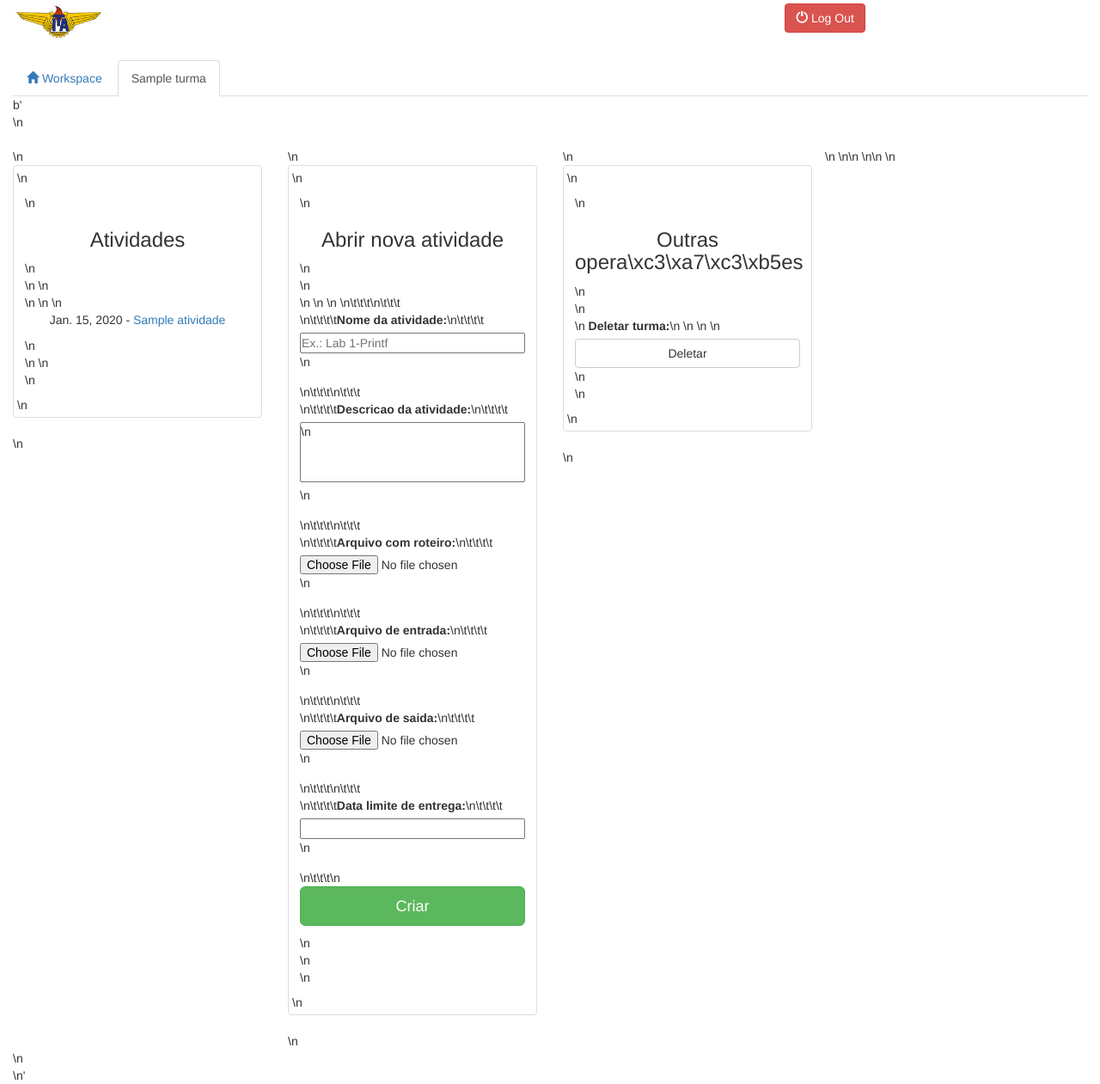
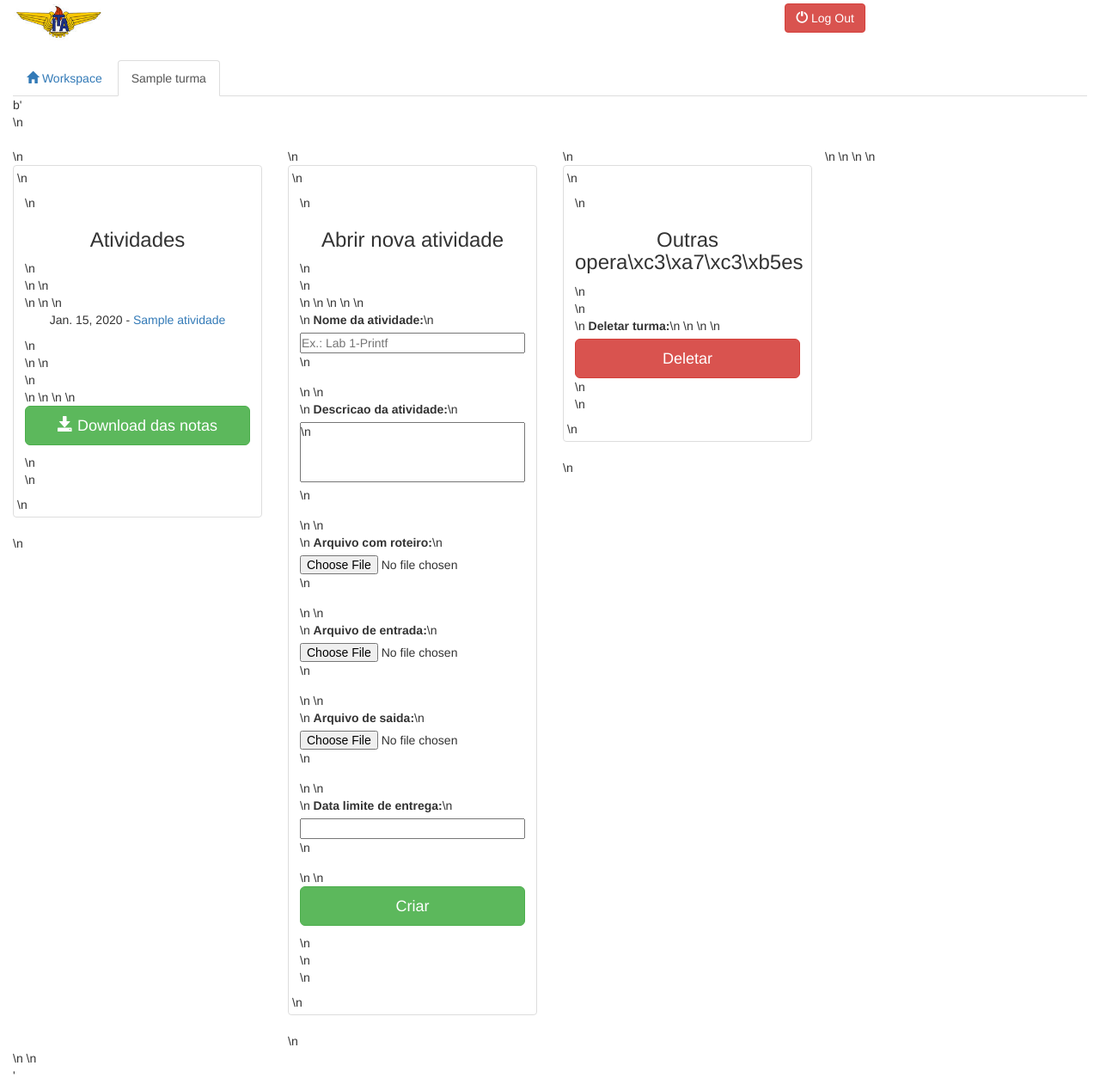
Before and after one commit to AthenaCES29/Athena, a Django app: page /professor/ in a window 1280 px wide, after a click that opens the changed part. Shown: the whole page at 86% size. Run offline with Django 3.2, Linux system fonts and the light colour scheme; a user stored in the database is signed in; tables that the repository leaves empty hold one stand-in row (values such as "Sample post"); parts of the project's set-up code (start-up, migrations or seed data) failed here and were passed over; some libraries are stand-ins or nearby versions.

Commit message:
Athena003 #comment: - Implementado download de notas de atividade (.csv) - Implementado download de notas do curso (.csv) - Pequeno ajuste de telas FrontEnd

```diff
--- a/Aeacus/compiler/compare.py
+++ b/Aeacus/compiler/compare.py
@@ -72,7 +72,3 @@ def mover(entrada, saida, codigo):
         return out
     else:
         return "saidas iguais"
-
-
-# falta fazer
-# enviar resultados para a pagina criada
--- a/Athena/models.py
+++ b/Athena/models.py
@@ -15,6 +15,12 @@ def atividade_path(instance, filename):
         name=filename,
     )
 
+def turma_path(instance, filename):
+    return 'atividades/{prof}/{turma}/{name}'.format(
+        prof=instance.professor.id,
+        turma=instance.id,
+        name=filename,
+    )
 
 def submissao_path(instance, filename):
     return 'codigos/{0}/{1}/{2}'.format(
@@ -59,6 +65,9 @@ class Turma(models.Model):
         blank=True,
     )
 
+    def path(self, name):
+        return turma_path(self, name)
+
     def __str__(self):
         return '%s %s' % (self.nome.encode('utf-8'), self.professor.nome.encode('utf-8'))
 
@@ -67,6 +76,9 @@ class Atividade(models.Model):
 
     def estaFechada(self):
         return self.data_limite < timezone.now().date()
+
+    def path(self, name):
+        return atividade_path(self, name)
 
     nome = models.CharField(max_length=50)
     descricao = models.CharField(
--- a/Athena/urls.py
+++ b/Athena/urls.py
@@ -9,11 +9,12 @@ urlpatterns = [
     url(r'^$', views.login),
     url(r'^home$', views.home),
     url(r'^login/$', views.login),
+    url(r'^aluno/$', views.aluno),
     url(r'^logout/$', views.logout),
+    url(r'^perfil/$', views.perfil),
+    url(r'^professor/$', views.professor),
     url(r'^cadastro/$', views.register_user),
-    url(r'^professor/$', views.professor),
+    url(r'^aluno/aluno_turmas/$', views.aluno_turmas),
     url(r'^prof_ativ/(?P<id_ativ>[0-9]+)/$', views.prof_ativ),
-    url(r'^aluno/$', views.aluno),
     url(r'^aluno/aluno_ativ/(?P<ativ_id>[0-9]+)/$', views.aluno_ativ),
-    url(r'^aluno/aluno_turmas/$', views.aluno_turmas),
 ] + static(settings.MEDIA_URL, document_root=settings.MEDIA_ROOT)
--- a/Promachos/templates/pane_professor.html
+++ b/Promachos/templates/pane_professor.html
@@ -13,10 +13,15 @@
           </form>
           {% endfor %}
           <br>
+          <form method="POST" enctype="multiplart/form-data">
+            <input type="hidden" name="post_down_all_notas" value="True">
+            <input type="hidden" name="id_turma" value={{turma.id}}>
+            {% csrf_token %}
+            <p><button class="btn btn-success btn-lg btn-block" type="submit"><span class="glyphicon glyphicon-save"></span> Download das notas</button></p>
+          </form>
         </div>
       </div>
     </div>
-
     <div class="col-xs-12 col-md-3">
       <div class="thumbnail">
         <div class="caption">
@@ -38,7 +43,6 @@
         </div>
       </div>
     </div>
-
     <div class="col-xs-12 col-md-3">
       <div class="thumbnail">
         <div class="caption">
@@ -49,10 +53,11 @@
             <input type="hidden" name="post_deletar" value="True">
             <input type="hidden" name="id_turma" value={{turma.id}}>
             {% csrf_token %}
-            <input class="btn btn-default" type="submit" value="Deletar">
+            <input class="btn btn-lg btn-block btn-danger" type="submit" value="Deletar">
           </form>
         </div>
       </div>
     </div>
-  </div> <!-- end of row -->
   </div>
+  <!-- end of row -->
+</div>
--- a/Promachos/templates/teste.html
+++ b/Promachos/templates/teste.html
@@ -104,7 +104,7 @@
                 <p><h4>Menu</h4></p>
                 <p>
                   <a href="#">Home</a><br>
-                  <a href="perfil.html">Perfil</a><br>
+                  <a href="#">Perfil</a><br>
                   <a href="#">Inscrições</a><br>
                   <a href="#">Turmas</a><br>
                   <a href="#">Preferências</a><br>
--- a/Promachos/views.py
+++ b/Promachos/views.py
@@ -1,6 +1,6 @@
 # -*- coding: utf-8 -*-
 
-from django.http import HttpResponseRedirect
+from django.http import HttpResponseRedirect, HttpResponse
 from django.utils import timezone
 from django.contrib import auth
 from django.template.context_processors import csrf
@@ -171,6 +171,47 @@ def professor(request):
             atividades.delete()
             turma.delete()
 
+        elif ('post_down_all_notas' in request.POST):
+
+            turma = Turma.objects.get(id=request.POST['id_turma'])
+            atividades = Atividade.objects.filter(
+                turma=turma,
+            )
+
+            notas_path = "arquivos/" + turma.path("notas_curso.csv")
+            notas = open(notas_path, "w")
+
+            notas.write(turma.nome + " - " + turma.professor.nome + "\n")
+
+            i = 0
+            notas.write("Nome")
+            for atividade in atividades:
+                i = i + 1
+                notas.write(";Nota" + str(i))
+            notas.write(";Media")
+
+            for aluno in turma.alunos.all():
+                media = 0
+                notas.write("\n" + aluno.nome + ";")
+                for atividade in atividades:
+                    submissao = Submissao.objects.filter(
+                        atividade=atividade, aluno=aluno
+                    )
+                    if submissao:
+                        submissao = submissao[0]
+                        notas.write(str(submissao.nota) + ";")
+                        media = media + submissao.nota
+                    else:
+                        notas.write("-;")
+                notas.write(str(media/i))
+            notas.close()
+            arquivo = open(notas_path, "r")
+
+            response = HttpResponse(arquivo)
+            response['Content-Disposition'] = 'attachment; filename=notas_curso.csv'
+
+            return response
+
     turmas = Turma.objects.filter(professor=professor)
     panes = []
     for turma in turmas:
@@ -207,6 +248,7 @@ def prof_ativ(request, id_ativ):
     if not atividade:
         return HttpResponseRedirect('/professor')
 
+
     atividade = atividade[0]
 
     if request.method == 'POST':
@@ -228,7 +270,7 @@ def prof_ativ(request, id_ativ):
         if('post_del_ativ' in request.POST):
             submissoes = Submissao.objects.filter(
                 atividade=atividade,
-            )
+                )
 
             for submissao in submissoes:
                 submissao.remove_file()
@@ -241,10 +283,42 @@ def prof_ativ(request, id_ativ):
 
             return HttpResponseRedirect('/professor')
 
+        if('post_down_notas' in request.POST):
+
+            notas_path = "arquivos/" + atividade.path("notas.csv")
+            notas = open(notas_path, "w")
+            notas.write(atividade.nome + "\n")
+            notas.write("Nome;Enviado;Status;Nota\n")
+            for aluno in atividade.turma.alunos.all():
+                submissao = Submissao.objects.filter(
+                    atividade=atividade, aluno=aluno
+                )
+
+                notas.write(aluno.nome + ";")
+                if submissao:
+                    submissao = submissao[0]
+                    notas.write(submissao.data_envio.strftime('%d/%m') + ";")
+                    notas.write(submissao.resultado + ";")
+                    notas.write(str(submissao.nota) + ";")
+
+                else:
+                    notas.write("-;-;-;")
+
+                notas.write("\n")
+            notas.close()
+            arquivo = open(notas_path, "r")
+
+            response = HttpResponse(arquivo)
+            response['Content-Disposition'] = 'attachment; filename=notas.csv'
+
+            return response
+
     status_aluno = []
 
     for aluno in atividade.turma.alunos.all():
-        submissao = Submissao.objects.filter(atividade=atividade, aluno=aluno)
+        submissao = Submissao.objects.filter(
+            atividade=atividade, aluno=aluno
+            )
         if submissao:
             submissao = submissao[0]
 
@@ -257,6 +331,7 @@ def prof_ativ(request, id_ativ):
                     submissao.nota,
                 )
             )
+
         else:
             status_aluno.append(
                 (aluno.nome, "Não enviado", "-")
@@ -459,7 +534,6 @@ def aluno_ativ(request, ativ_id):
         context_instance=RequestContext(request),
     )
 
-
 def aluno_turmas(request):
 
     aluno = checar_login_aluno(request)
@@ -494,3 +568,9 @@ def aluno_turmas(request):
         },
         context_instance=RequestContext(request),
     )
+
+def perfil(request):
+    return render_to_response(
+        'perfil.html',
+        context_instance=RequestContext(request),
+    )
--- /dev/null
+++ b/arquivos/atividades/1/5/Lab1/notas.csv
@@ -0,0 +1,4 @@
+Lab1
+Nome;Enviado;Status;Nota
+Felipinho;23/04;AC;100;
+Rodrigo;24/04;WA;50;
--- /dev/null
+++ b/arquivos/atividades/1/5/Lab2/notas.csv
@@ -0,0 +1,4 @@
+Lab2
+Nome;Enviado;Status;Nota
+Felipinho;24/04;WA;33;
+Rodrigo;-;-;-;
--- /dev/null
+++ b/arquivos/atividades/1/5/notas_curso.csv
@@ -0,0 +1,4 @@
+CES - 10 - Felipe Tuyama
+Nome;Nota1;Nota2;Media
+Felipinho;33;100;66
+Rodrigo;-;50;25
```
Also changed, not shown: Promachos/templates/aluno_ativ.html (+8 -4 lines), Promachos/templates/prof_ativ.html (+6 -12 lines), 6 other files. Lines whose indentation alone changed are shown as unchanged.
